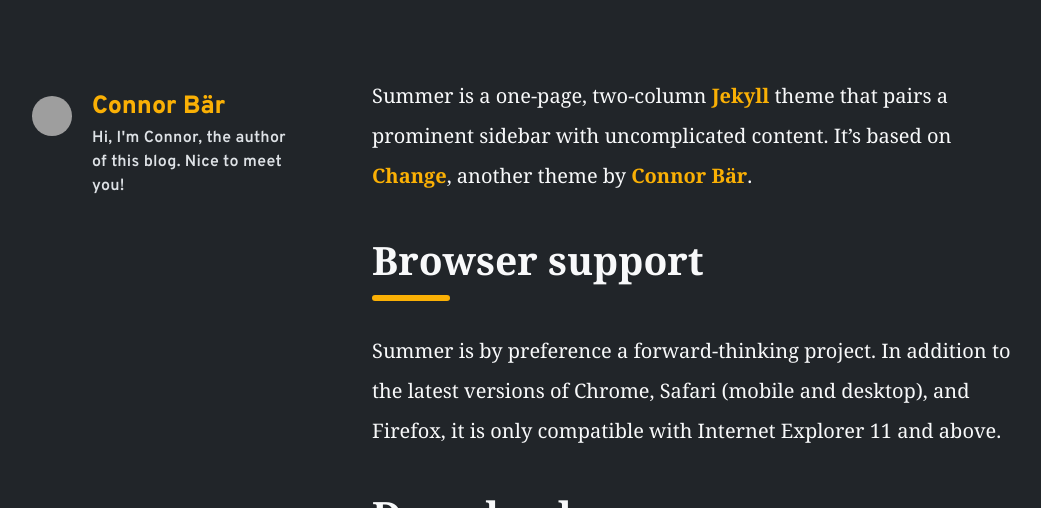
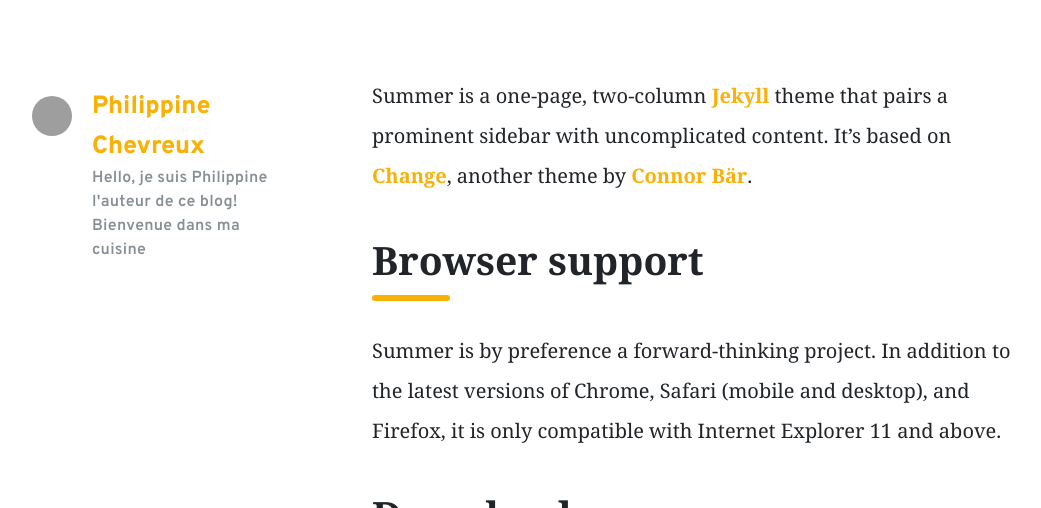
Before and after one commit to ptitphilly/ptitphilly.github.io, a Jekyll site: the page built from _posts/2016-02-22-introducing-summer.md, in a window 1280 px wide and 900 px high, cut to the strip 392-900 px from the top of the window. Shown: the whole strip, without its empty margins (108-1149 px from the left). Built offline with Jekyll 4.4.1, drawn with Linux system fonts in a browser that asks for light colours; some of the changed text lies outside the part shown; grey boxes are pictures that could not be loaded.

Commit message:
Update _config.yml

```diff
--- a/_config.yml
+++ b/_config.yml
@@ -32,13 +32,13 @@
 compress_html:
   clippings: all
   comments: all
-dark_theme: true
+dark_theme: false
 
 # Site meta
 title: La cuisine de Philly
 tagline: "Des recettes au fil des saisons"
-description: "Un carnet de recette saupoudré de diétéique et d'amour"
-keywords: 'connor, bär, designer, traveller, code, jekyll, developer, theme'
+description: "Un carnet de recette au fil des saisons, saupoudré d'un peu de diététique, de beaucoup d'amour et de passion"
+keywords: "cuisine, recettes, lacuisinedephilly, diététique, sucré, salé, cocktail, patisserie"
 url: https://github.com/ptitphilly/ptitphilly.github.io
 baseurl: /
 assets: /assets
@@ -47,19 +47,16 @@
 logo: /assets/icons/apple-icon-144x144.png
 
 author:
-  name: Connor Bär
-  bio: Hi, I'm Connor, the author of this blog. Nice to meet you!
+  name: Philippine Chevreux
+  bio: Hello, je suis Philippine l'auteur de ce blog! Bienvenue dans ma cuisine
   image: author
-  url: https://connorbaer.co
-  email: hello@connorbaer.co
+  url: https://ptitphilly.github.io/
+  email: philippine.chevreux@gmail.com
 
 social:
-  instagram: https://instagram.com/connor_baer
+  instagram: https://www.instagram.com/lacuisinedephilly/
 
 version: 2.0.0
-
-github:
-  repo: https://github.com/connor-baer/summer
 
 # Integrations
 # typekit:              fcv7rfe
@@ -74,7 +71,7 @@
 excerpt_separator: <!-- Read more -->
 
 navigation:
-  Download: https://github.com/connor-baer/summer/archive/gh-pages.zip
+  Download:
 
 collections:
   recipes:
```
